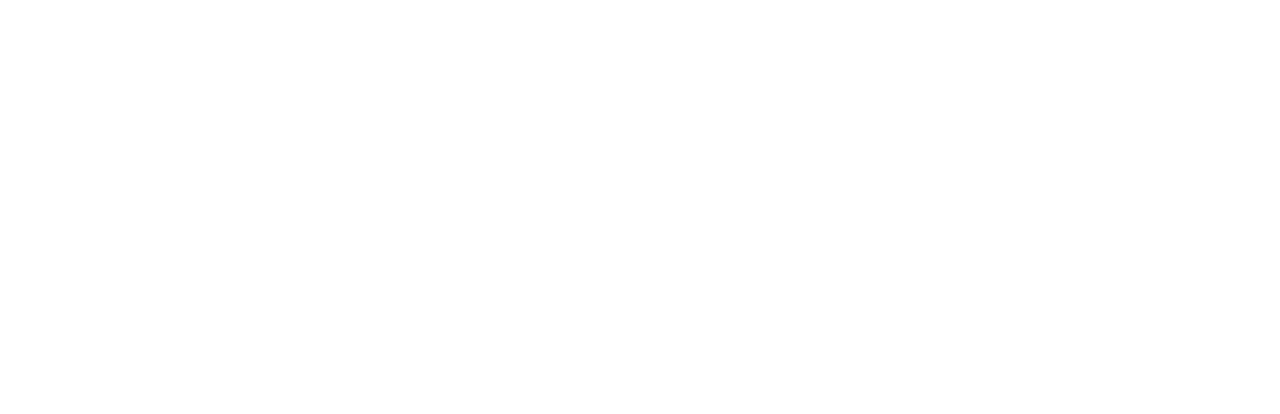
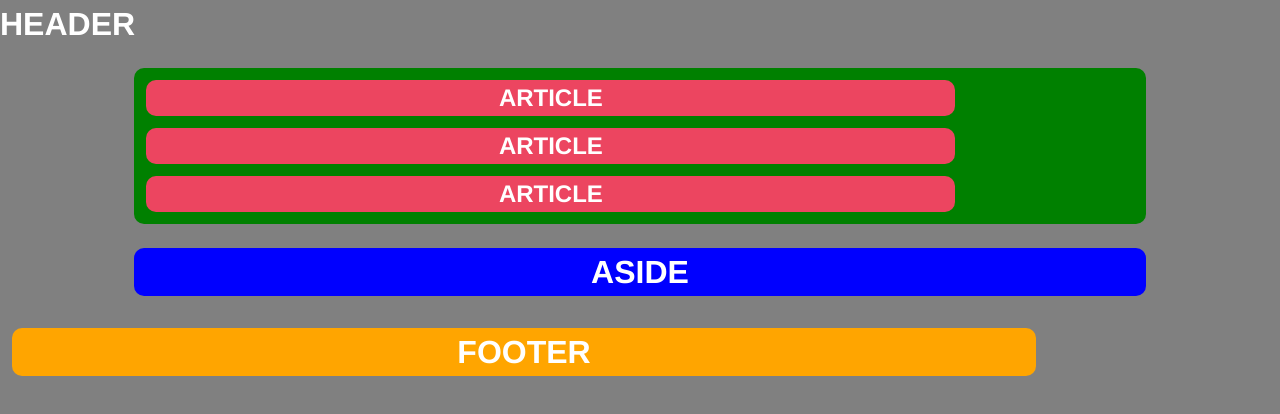
Before and after one commit to amallred/flexbox-wireframe-practice, a plain HTML site: page index.html in a window 1280 px wide. Drawn offline with Linux system fonts and the light colour scheme.

Commit message:
initial layout

```diff
--- a/css/style.css
+++ b/css/style.css
@@ -1 +1,46 @@
 @import url("./reset.css");
+
+body {
+    background: gray;
+}
+
+h1, h2, h3{
+    color: white;
+    font-size: 2em;
+    font-family: Helvetica;
+}
+h3{
+    font-size: 1.5em;
+}
+
+div, aside, footer{
+    border-radius: 10px;
+    width: 80%;
+    text-align: center;
+    margin: .75rem;
+}
+
+.header {
+    background: purple;
+    height: 10%;
+}
+
+.main-content {
+    display: flex;
+    flex-wrap: wrap;
+    justify-content: center;
+    padding: .5em;
+}
+
+.articles{
+    background: green;
+}
+.article{
+    background: #ec4560;
+}
+aside{
+    background: blue;
+}
+footer {
+    background: orange;
+}
--- a/index.html
+++ b/index.html
@@ -3,9 +3,24 @@
 <head>
     <meta charset="UTF-8">
     <meta name="viewport" content="width=device-width, initial-scale=1.0">
+    <link  rel="stylesheet" href="/css/style.css">
     <title>Flexbox Wireframe Practice</title>
 </head>
 <body>
+    <header><h1>HEADER</h1></header>
+    <main class="main-content">
+
+        <div class="articles">
+            <div class="article"><h3>ARTICLE</h3></div>
+            <div class="article"><h3>ARTICLE</h3></div>
+            <div class="article"><h3>ARTICLE</h3></div>
+        </div>
+
+        <aside><h2>ASIDE</h2></aside>
+
+    </main>
+
+    <footer><h2>FOOTER</h2></footer>
 
 </body>
 </html>
```
